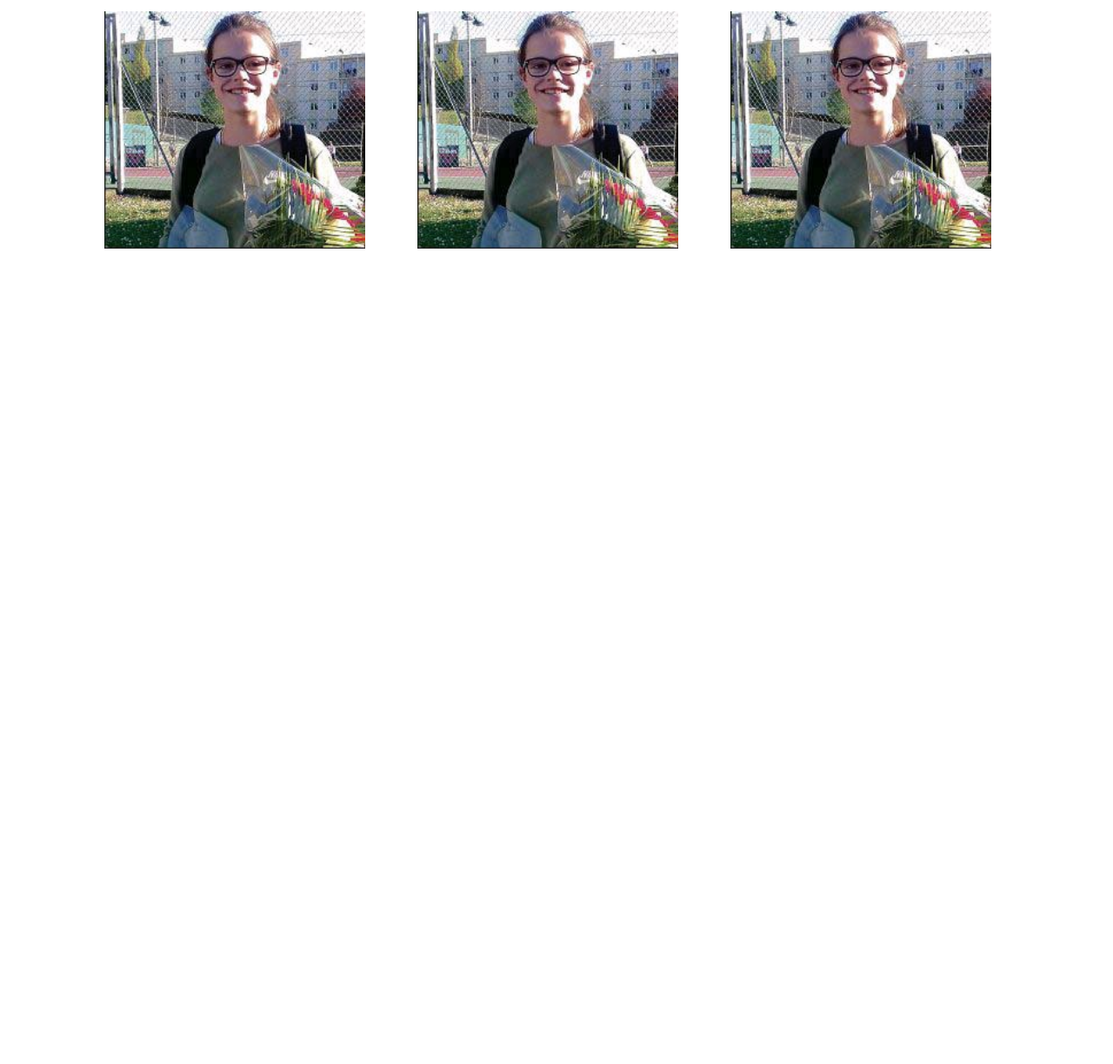
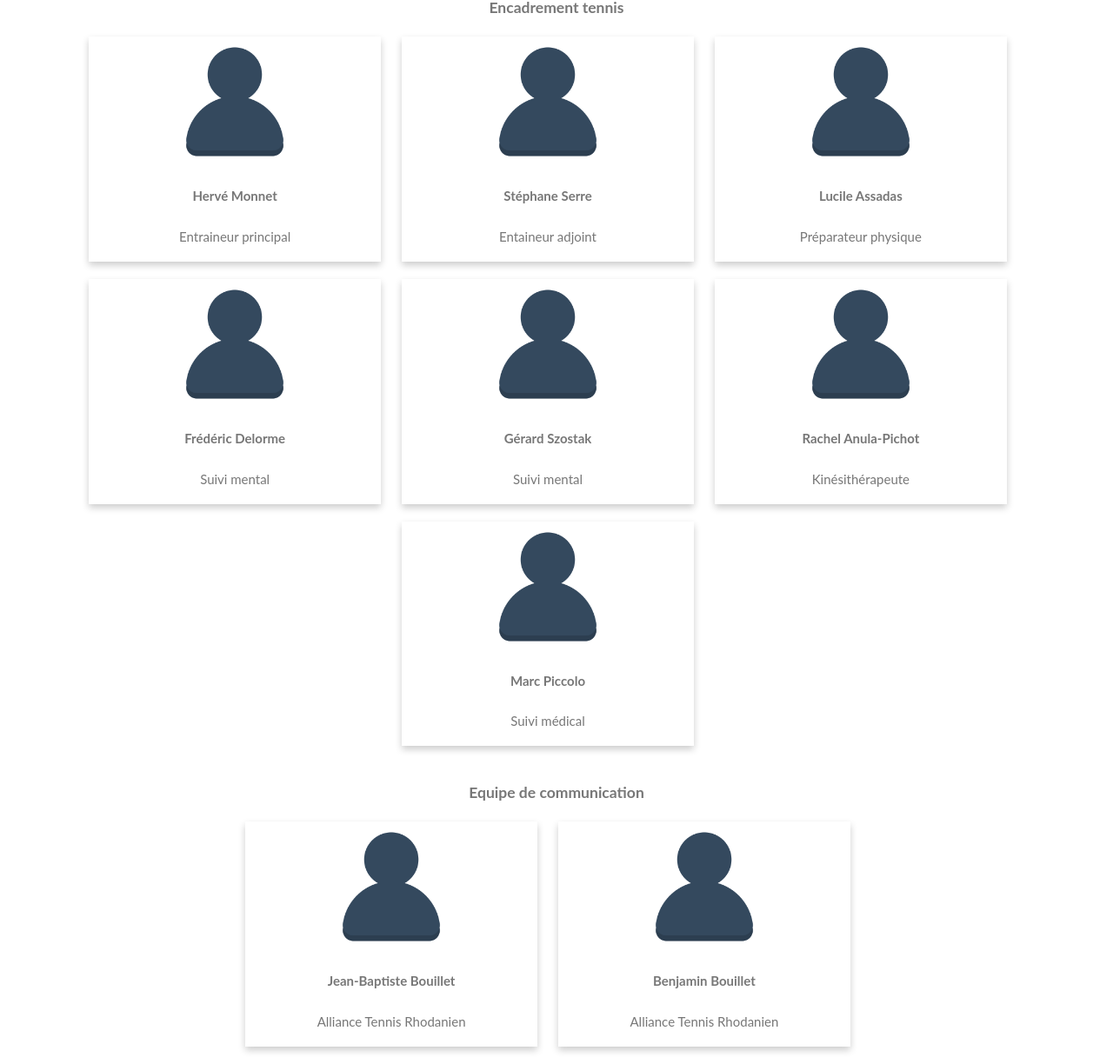
Before and after one commit to BenBBO/SiteLoan, a plain HTML site: page index.html in a window 1280 px wide. Shown: the part 3684-4908 px from the top of the page at 87% size. Before the commit the page ends 3990 px from the top, so only its background shows below. Drawn offline with nearby package versions, Linux system fonts and the light colour scheme.

Commit message:
Ajout de l'équipe

```diff
--- a/index.css
+++ b/index.css
@@ -149,6 +149,12 @@ nav span {
   width: 30%;
   margin-right: 20px;
   margin-bottom: 20px;
+  box-shadow: 0 4px 8px 0 rgba(0, 0, 0, 0.2);
+  transition: 0.3s;
+}
+
+.photoContainer:hover {
+  box-shadow: 0 8px 16px 0 rgba(0, 0, 0, 0.2);
 }
 
 /* Turn off parallax scrolling for tablets and phones */
--- a/index.html
+++ b/index.html
@@ -27,20 +27,25 @@
         <div class="historyContent">
             <div class="contentLeft">
                 <img src="Ressources/Loan portrait.jpg" width="300">
-        </div><div class="contentRight">
+            </div>
+            <div class="contentRight">
                 <h2 class="contentTitle">Qui suis-je?</h2>
-            <p>Loan MONNET née le 19 mars 2003 est une jeune joueuse de 15 ans qui joue depuis son plus jeune âge au tennis.
-Aujourd’hui classée 0, c’est lors de la saison 2008/2009 qu’elle prend sa toute première licence au TC Rhodanien.
+                <p>Loan MONNET née le 19 mars 2003 est une jeune joueuse de 15 ans qui joue depuis son plus jeune âge
+                    au tennis.
+                    Aujourd’hui classée 0, c’est lors de la saison 2008/2009 qu’elle prend sa toute première licence au
+                    TC Rhodanien.
                     Mais le tennis, c’est aussi et avant tout une histoire de famille :
                     <ul>
                         <li>Son père Hervé, ancien enseignant de tennis, meilleur classement 3/6</li>
                         <li>Sa sœur Maëva 19 ans, meilleur classement 1/6</li>
                     </ul>
-C’est d’ailleurs, durant l’été 2009, que Loan a commencé à taper dans la balle contre les murs des clubs de la région, en accompagnant  sa sœur dans les tournois.
+                    C’est d’ailleurs, durant l’été 2009, que Loan a commencé à taper dans la balle contre les murs des
+                    clubs de la région, en accompagnant sa sœur dans les tournois.
                     A la suite de cette expérience, son envie de jouer grandit.
                     En septembre 2009, le CSD Pascal CLAUDET lui propose un entrainement pris en charge par le comité.
                     Et c’est le début d’une grande histoire d’amour et de passion, entre Loan et le tennis.
-La persévérance, la détermination, le travail et l’envie de mieux faire caractérisent au mieux Loan.</p>
+                    La persévérance, la détermination, le travail et l’envie de mieux faire caractérisent au mieux
+                    Loan.</p>
 
             </div>
         </div>
@@ -56,16 +61,26 @@ La persévérance, la détermination, le travail et l’envie de mieux faire car
         <div class="projetContent">
             <h3 style="text-align:center;">Objectifs</h3>
             <ol>
-                <li>L’objectif 1er pour les deux ans qui arrivent est d’intégrer le circuit PRO et d’obtenir ses premiers points WTA.
-                        Le processus fédéral privilégie les enfants précoces, à maturité physique et mental avancé. Malheureusement ou heureusement, les jeunes joueurs n’évoluent pas tous de la même manière et surtout au même rythme. Loan développant un jeu d’attaque n’a pas toujours les résultats escomptés, il lui faut donc du temps ….
+                <li>L’objectif 1er pour les deux ans qui arrivent est d’intégrer le circuit PRO et d’obtenir ses
+                    premiers points WTA.
+                    Le processus fédéral privilégie les enfants précoces, à maturité physique et mental avancé.
+                    Malheureusement ou heureusement, les jeunes joueurs n’évoluent pas tous de la même manière et
+                    surtout au même rythme. Loan développant un jeu d’attaque n’a pas toujours les résultats escomptés,
+                    il lui faut donc du temps ….
                 </li>
-                <li>Ce qui donne lieu au deuxième objectif : mettre une structure d’entrainement tennis, physique et suivi mental la plus adaptée possible aux besoins de Loan.
-                        La structure familiale a comme pour beaucoup, souhaité que son enfant suive le rythme afin d’être soutenu le plus possible par le système fédéral. Il s’avère que ce n’est pas une évidence  car le jeune joueur subit des pressions  de résultat  alors qu’il n’est pas forcément mature pour  affronter cela.
+                <li>Ce qui donne lieu au deuxième objectif : mettre une structure d’entrainement tennis, physique et
+                    suivi mental la plus adaptée possible aux besoins de Loan.
+                    La structure familiale a comme pour beaucoup, souhaité que son enfant suive le rythme afin d’être
+                    soutenu le plus possible par le système fédéral. Il s’avère que ce n’est pas une évidence car le
+                    jeune joueur subit des pressions de résultat alors qu’il n’est pas forcément mature pour affronter
+                    cela.
                 </li>
-                <li>	Ce qui donne lieu au troisième objectif : trouver les moyens financiers de développer un projet ambitieux pour un enfant à potentiel important.
+                <li> Ce qui donne lieu au troisième objectif : trouver les moyens financiers de développer un projet
+                    ambitieux pour un enfant à potentiel important.
                     Il faut juste laisser le jeune joueur travailler, évoluer et progresser sereinement.
                 </li>
-                <li>	Enfin, le quatrième objectif est  de poursuivre  des études par correspondance  avec un programme aménagé et adapté au sport de haut niveau
+                <li> Enfin, le quatrième objectif est de poursuivre des études par correspondance avec un programme
+                    aménagé et adapté au sport de haut niveau
                 </li>
 
             </ol>
@@ -77,23 +92,80 @@ La persévérance, la détermination, le travail et l’envie de mieux faire car
         </div>
 
         <div class="photoGallery">
+            <h3>Encadrement tennis</h3>
             <div class="photoContainer">
-            <img src="Ressources/Loan portrait.jpg" width="300">
+                <img src="Ressources/user-alt-512.png" width="150">
+
+                <div class="container">
+                    <h4><b>Hervé Monnet</b></h4>
+                    <p>Entraineur principal</p>
+                </div>
+
             </div>
             <div class="photoContainer">
-            <img src="Ressources/Loan portrait.jpg" width="300">
+                <img src="Ressources/user-alt-512.png" width="150">
+                <div class="container">
+                    <h4><b>Stéphane Serre</b></h4>
+                    <p>Entaineur adjoint </p>
+                </div>
+
             </div>
             <div class="photoContainer">
-            <img src="Ressources/Loan portrait.jpg" width="300">
+                <img src="Ressources/user-alt-512.png" width="150">
+                <div class="container">
+                    <h4><b>Lucile Assadas</b></h4>
+                    <p>Préparateur physique</p>
+                </div>
+
             </div>
             <div class="photoContainer">
-            <img src="Ressources/Loan portrait.jpg" width="300">
+                <img src="Ressources/user-alt-512.png" width="150">
+                <div class="container">
+                    <h4><b>Frédéric Delorme</b></h4>
+                    <p>Suivi mental</p>
+                </div>
+
             </div>
             <div class="photoContainer">
-            <img src="Ressources/Loan portrait.jpg" width="300">
+                <img src="Ressources/user-alt-512.png" width="150">
+                <div class="container">
+                    <h4><b>Gérard Szostak</b></h4>
+                    <p>Suivi mental</p>
+                </div>
             </div>
             <div class="photoContainer">
-            <img src="Ressources/Loan portrait.jpg" width="300">
+                <img src="Ressources/user-alt-512.png" width="150">
+                <div class="container">
+                    <h4><b>Rachel Anula-Pichot</b></h4>
+                    <p>Kinésithérapeute</p>
+                </div>
+
+            </div>
+            <div class="photoContainer">
+                <img src="Ressources/user-alt-512.png" width="150">
+                <div class="container">
+                    <h4><b>Marc Piccolo</b></h4>
+                    <p>Suivi médical</p>
+                </div>
+            </div>
+            <h3>Equipe de communication</h3>
+            <div class="photoContainer">
+                <img src="Ressources/user-alt-512.png" width="150">
+
+                <div class="container">
+                    <h4><b>Jean-Baptiste Bouillet</b></h4>
+                    <p>Alliance Tennis Rhodanien</p>
+                </div>
+
+            </div>
+            <div class="photoContainer">
+                <img src="Ressources/user-alt-512.png" width="150">
+
+                <div class="container">
+                    <h4><b>Benjamin Bouillet</b></h4>
+                    <p>Alliance Tennis Rhodanien</p>
+                </div>
+
             </div>
         </div>
 
```
Also changed, not shown: Ressources/user-alt-512.png (added). Lines whose indentation alone changed are shown as unchanged.
